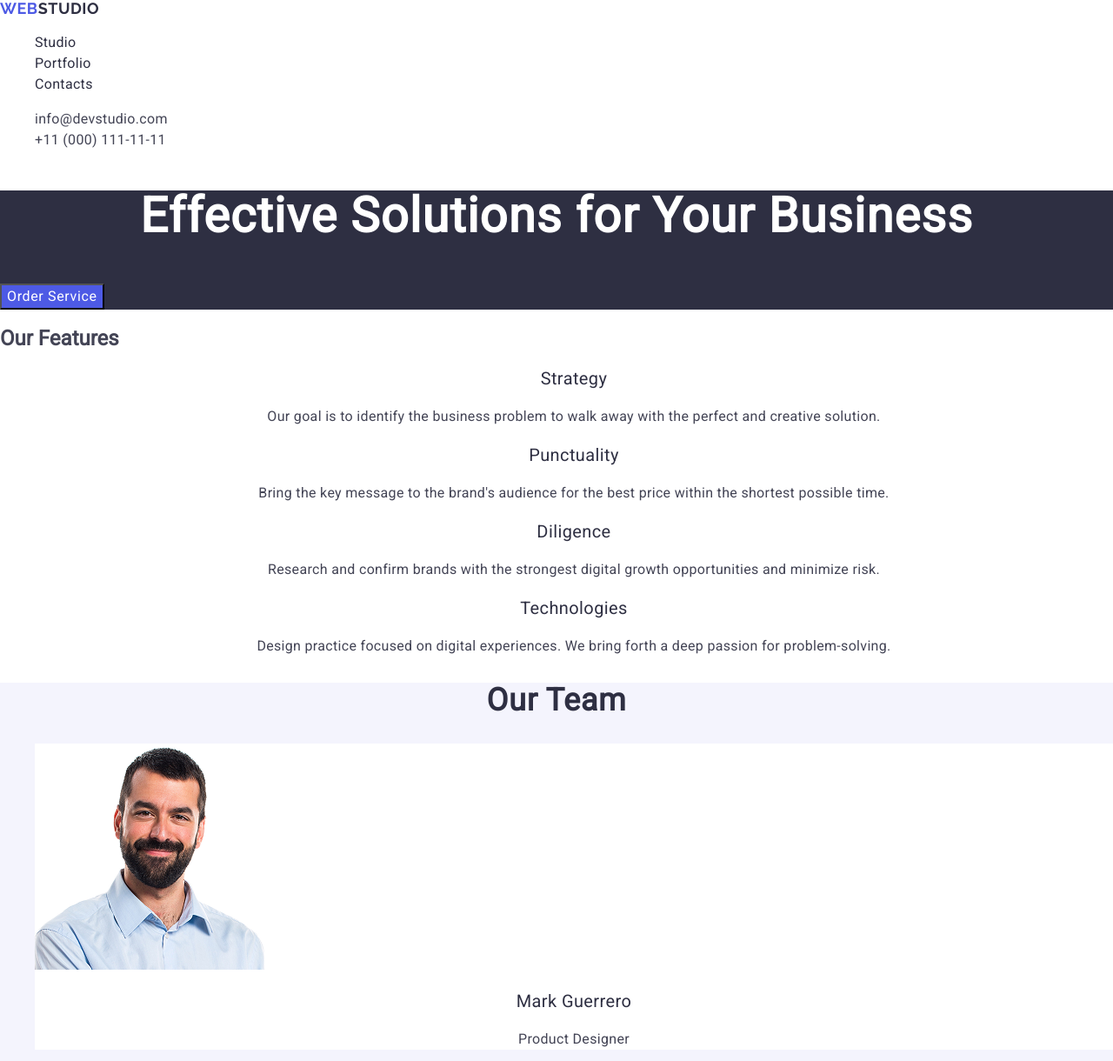
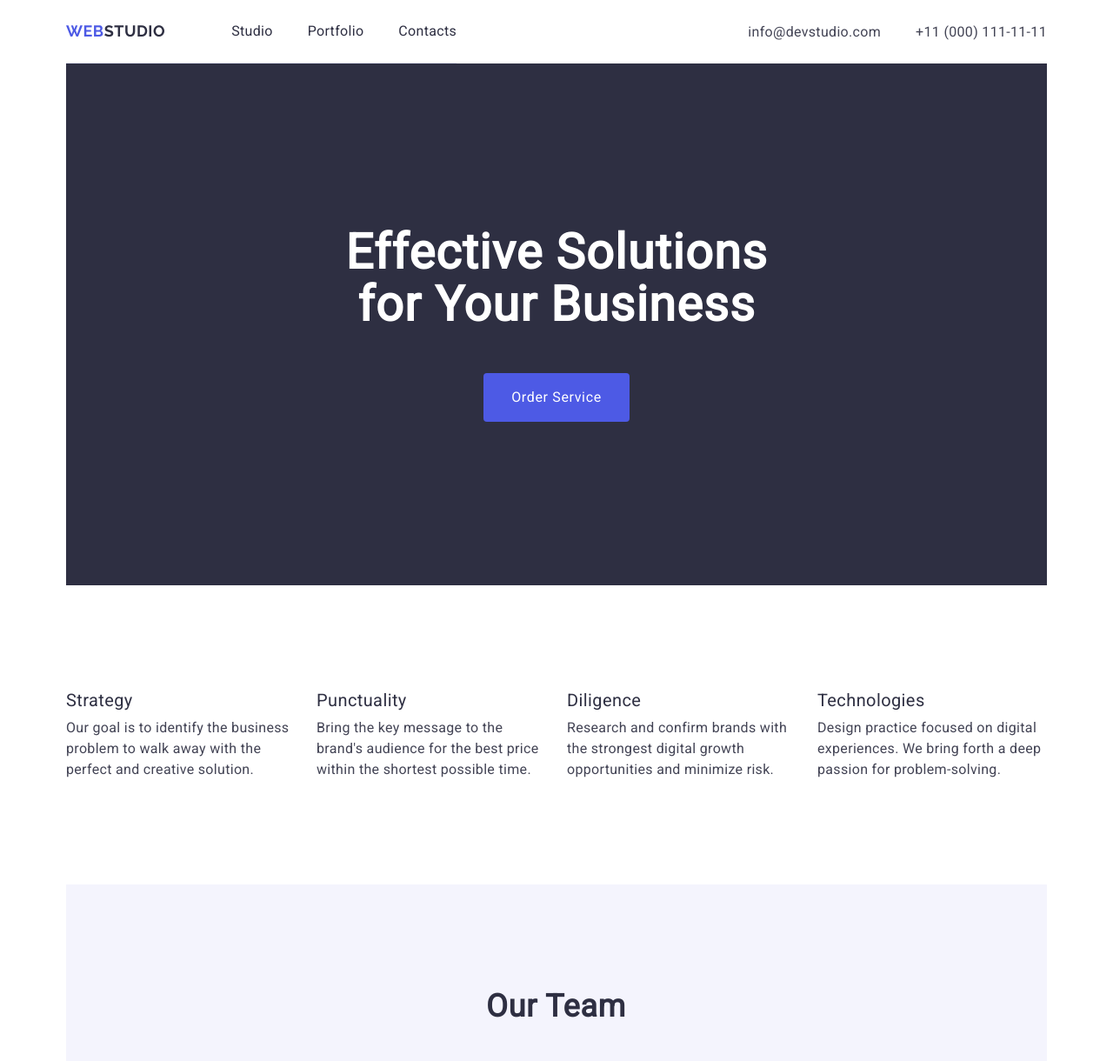
Before and after one commit to homichartem03-rgb/goit-markup-hw-03, a plain HTML site: page index.html in a window 1280 px wide. Shown: the top 1220 px of the page at 87% size. Drawn offline with nearby package versions, Linux system fonts and the light colour scheme.

Commit message:
styles update

```diff
--- a/css/styles.css
+++ b/css/styles.css
@@ -6,12 +6,24 @@ body{
 
 ul, ol{
     list-style-type: none;
+    margin: 0;
+    padding: 0;
+}
+
+h1, h2, h3, h4, h5, h6, p{
+    margin: 0;
 }
 
 a{
     text-decoration: none;
 }
 
+.container{
+    max-width: 1158px;
+    margin: 0 auto;
+    padding: 0 15px;
+
+}
 /* ------------------------------HEADER AND FOOTER_LOGO-------------------------*/
 .logo{
     font-family: "Raleway", sans-serif;
@@ -31,7 +43,38 @@ a{
     color: #f4f4fd;
 }
 
+.header-logo{
+    padding: 24px 0;
+    margin-right: 76px;
+}
+
 /* ------------------------------NAVIGATION-------------------------*/
+
+.header-nav{
+    border-bottom: 1px solid #e7e9fc;
+    display: flex;
+    align-items: center;
+
+}
+
+.header-container{
+   display: flex;
+   align-items: center;
+
+}
+
+.nav-list{
+    display: flex;
+    align-items: center;
+    gap: 40px;
+
+}
+
+.contacts-list{
+    display: flex;
+    align-items: center;
+    gap: 40px;
+}
 
 .nav-link{
         font-weight: 500;
@@ -39,6 +82,8 @@ a{
         line-height: 1.5;
         letter-spacing: 0.02em;
         color: #2e2f42;
+        padding: 24px 0;
+        display: block;
 }
 
 .nav-link:hover,
@@ -50,6 +95,7 @@ a{
 
 .contacts{
     font-style: normal;
+    margin-left: auto;
 }
 
 .contacts-link{
@@ -63,10 +109,18 @@ a{
 /* ------------------------------MAIN-------------------------*/
 
 .main-order{
+    padding-bottom: 188px;
     background-color: #2e2f42;
 }
 
 .main-order-title{
+    display: flex;
+    align-items: center;
+    max-width: 496px;
+    padding-top: 188px;
+    padding-bottom: 48px;
+    margin-left: auto;
+    margin-right: auto;
             font-weight: 700;
             font-size: 56px;
             line-height: 1.07;
@@ -82,6 +136,13 @@ a{
 
 
 .order-button{
+    display: block;
+        align-items: center;
+        margin-left: auto;
+        margin-right: auto;
+    border-radius: 4px;
+    padding: 16px 32px;
+    border: none;
             font-weight: 500;
             font-size: 16px;
             line-height: 1.5;
@@ -106,24 +167,49 @@ a{
 
 /* ------------------------------OUR FEATURES-------------------------*/
 
+.visually-hidden {
+    position: absolute;
+    width: 1px;
+    height: 1px;
+    margin: -1px;
+    padding: 0;
+    overflow: hidden;
+    clip: rect(0 0 0 0);
+    white-space: nowrap;
+    border: 0;
+}
+
 .main-features-title{
+    margin-bottom: 8px;
         font-weight: 500;
             font-size: 20px;
             line-height: 1.2;
             letter-spacing: 0.02em;
-            text-align: center;
+            text-align: left;
             color: #2e2f42;
 }
 
 .main-features-text{
-            font-weight: 400;
+    max-width: 264px;                    font-weight: 400;
             font-size: 16px;
             line-height: 1.5;
             letter-spacing: 0.02em;
-            text-align: center;
+            text-align: left;
             color: #434455;
 }
 
+.main-features{
+    padding: 120px 0;
+}
+
+.main-features-list{
+    display: flex;
+    gap: 24px;
+}
+
+.main-features-item{
+    width: calc((100% - 72px) /4);
+}
 /* ------------------------------OUR TEAM-------------------------*/
 
 .main-team{
@@ -132,6 +218,13 @@ a{
 
 
 .main-team-title{
+    display: flex;
+    align-items: center;
+    max-width: 162px;
+    padding-top: 120px;
+    padding-bottom: 72px;
+    margin-left: auto;
+    margin-right: auto;
                 font-weight: 700;
                 font-size: 36px;
                 line-height: 1.11111;
@@ -140,7 +233,23 @@ a{
                 color: #2e2f42;
 }
 
+.main-team-list{
+    display: flex;
+    align-items: center;
+    gap: 24px;
+    padding-bottom: 120px;
+    margin-left: auto;
+    margin-right: auto;
+}
+
 .main-team-img-title{
+    display: block;
+    align-items: center;
+    max-width: 232px;
+    padding-top: 32px;
+    padding-bottom: 8px;
+    margin-left: auto;
+    margin-right: auto;
         font-weight: 500;
         font-size: 20px;
         line-height: 1.2;
@@ -150,6 +259,12 @@ a{
 }
 
 .main-team-img-text{
+        display: block;
+        align-items: center;
+        max-width: 232px;
+        padding-bottom: 32px;
+        margin-left: auto;
+        margin-right: auto;
         font-weight: 400;
         font-size: 16px;
         line-height: 1.5;
@@ -159,6 +274,17 @@ a{
 
 }
 
+.main-team-img{
+    background-color: #ffffff;
+    border-radius: 0 0 4px 4px;
+
+    box-shadow:
+        0 2px 1px rgba(46, 47, 66, 0.08),
+        0 1px 1px rgba(46, 47, 66, 0.16),
+        0 1px 6px rgba(46, 47, 66, 0.08);
+
+    overflow: hidden;
+}
 
 /* ------------------------------PORTFOLIO-------------------------*/
 
@@ -167,6 +293,13 @@ a{
 }
 
 .main-portfolio-title{
+    display: flex;
+    align-items: center;
+    max-width: 218px;
+    padding-top: 120px;
+    padding-bottom: 72px;
+    margin-left: auto;
+    margin-right: auto;
             font-weight: 700;
             font-size: 36px;
             line-height: 1.11111;
@@ -176,6 +309,12 @@ a{
 }
 
 .main-portfolio-img-title{
+    display: block;
+    align-items: left;
+    max-width: 232px;
+    padding-top: 32px;
+    padding-bottom: 8px;
+    margin-left: 16px;
             font-weight: 500;
             font-size: 20px;
             line-height: 1.2;
@@ -184,6 +323,11 @@ a{
 }
 
 .main-portfolio-img-text{
+    display: block;
+    align-items: left;
+    max-width: 232px;
+    padding-bottom: 32px;
+    margin-left: 16px;
             font-weight: 400;
             font-size: 16px;
             line-height: 1.5;
@@ -191,13 +335,47 @@ a{
             color: #434455;
 }
 
+.main-portfolio-list{
+    display: flex;
+    flex-wrap: wrap;
+    align-items: center;
+    gap: 24px;
+    padding-bottom: 120px;
+    margin-left: auto;
+    margin-right: auto;
+}
+
+.main-portfolio-img{
+    width: calc((100% - 48px) / 3);
+}
+
+.main-portfolio-card{
+    border-left: 1px solid #e7e9fc;
+        border-right: 1px solid #e7e9fc;
+        border-bottom: 1px solid #e7e9fc;
+}
+
 /* ------------------------------FOOTER-------------------------*/
 
 .page-footer{
+    padding: 100px 0;
     background-color: #2e2f42;
 }
 
+.footer-container{
+    display: flex;
+    flex-direction: column;
+    align-items: flex-start;
+}
+
+.footer-logo{
+    display: inline-block;
+        margin-bottom: 16px;
+}
+
 .footer-text{
+    max-width: 264px;
+
         font-weight: 400;
         font-size: 16px;
         line-height: 1.5;
--- a/index.html
+++ b/index.html
@@ -15,7 +15,8 @@
 </head>
 <body>
     <header class="page-header">
-        <nav class="header-navi">
+        <div class="container header-container">
+        <nav class="header-nav">
             <a class="logo header-logo" href="./index.html">Web<span class="logo-part">Studio</span></a>
             <ul class="nav-list">
                 <li class="nav-item"><a class="nav-link" href="">Studio</a></li>
@@ -29,14 +30,17 @@
                     <li class="contacts-item"><a class="contacts-link" href="tel:+110001111111">+11 (000) 111-11-11</a></li>
                 </ul>
                 </address>
+                </div>
     </header>
     <main class="page-main">
+        <div class="container">
         <section class="main-order">
             <h1 class="main-order-title">Effective Solutions
             for Your Business</h1>
-            <button class="order-button" type="button">Order Service</button></section>
+            <button class="order-button" type="button">Order Service</button>
+        </section>
         <section  class="main-features">
-            <h2 class="features-title">Our Features</h2>
+            <h2 class="features-title visually-hidden">Our Features</h2>
             <ul class="main-features-list">
                 <li class="main-features-item"><h3 class="main-features-title">Strategy</h3>
             <p class="main-features-text">Our goal is to identify the business
@@ -78,40 +82,55 @@
             <ul class="main-portfolio-list">
                 <li class="main-portfolio-img">
                     <img src="./images/BankingApp.jpg" alt="Banking App" width="360" height="300"/>
+                    <div class="main-portfolio-card">
                     <h3 class="main-portfolio-img-title">Banking App</h3>
                     <p class="main-portfolio-img-text">App</p>
+                    </div>
                 </li>
                 <li class="main-portfolio-img">
                     <img src="./images/CashlessPayment.jpg" alt="Cashless Payment" width="360" height="300"/>
+                    <div class="main-portfolio-card">
                     <h3 class="main-portfolio-img-title">Cashless Payment</h3>
                     <p class="main-portfolio-img-text">Marketing</p>
+                    </div>
                 </li>
                 <li class="main-portfolio-img">
                     <img src="./images/MeditationApp.jpg" alt="Meditation App" width="360" height="300"/>
+                    <div class="main-portfolio-card">
                     <h3 class="main-portfolio-img-title">Meditation App</h3>
                     <p class="main-portfolio-img-text">App</p>
+                    </div>
                 </li>
                 <li class="main-portfolio-img">
                     <img src="./images/TaxiService.jpg" alt="Taxi Service" width="360" height="300"/>
+                    <div class="main-portfolio-card">
                     <h3 class="main-portfolio-img-title">Taxi Service</h3>
                     <p class="main-portfolio-img-text">Marketing</p>
+                    </div>
                 </li>
                 <li class="main-portfolio-img">
                     <img src="./images/ScreenIllustrations.jpg" alt="Screen Illustrations" width="360" height="300"/>
+                    <div class="main-portfolio-card">
                     <h3 class="main-portfolio-img-title">Screen Illustrations</h3>
                     <p class="main-portfolio-img-text">Design</p>
+                    </div>
                 </li>
                 <li class="main-portfolio-img">
                     <img src="./images/OnlineCourses.jpg" alt="Online Courses" width="360" height="300"/>
+                    <div class="main-portfolio-card">
                     <h3 class="main-portfolio-img-title">Online Courses</h3>
                     <p class="main-portfolio-img-text">Marketing</p>
+                    </div>
                 </li>
             </ul>
         </section>
+        </div>
     </main>
     <footer class="page-footer">
+        <div class="container footer-container">
         <a class="logo footer-logo" href="./index.html">Web<span class="footer-logo-part">Studio</span></a>
         <p class="footer-text">Increase the flow of customers and sales for your business with digital marketing & growth solutions.</p>
+        </div>
     </footer>
 </body>
 </html>
```
